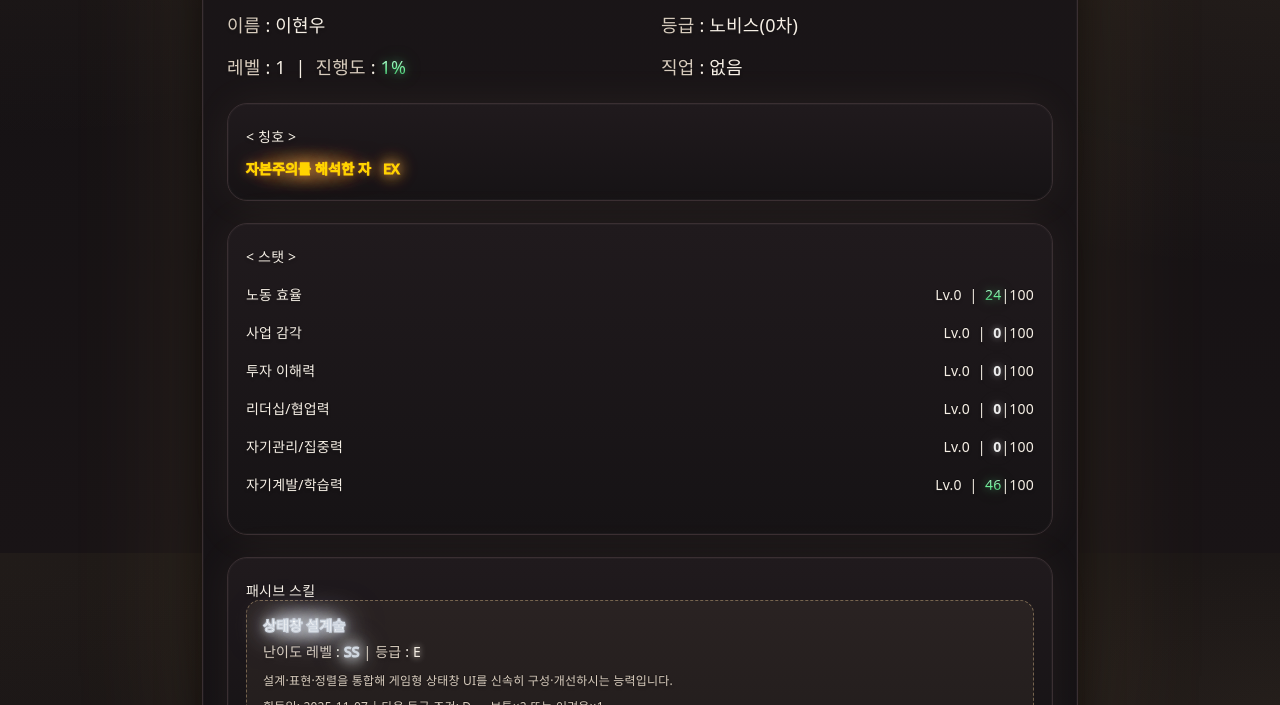
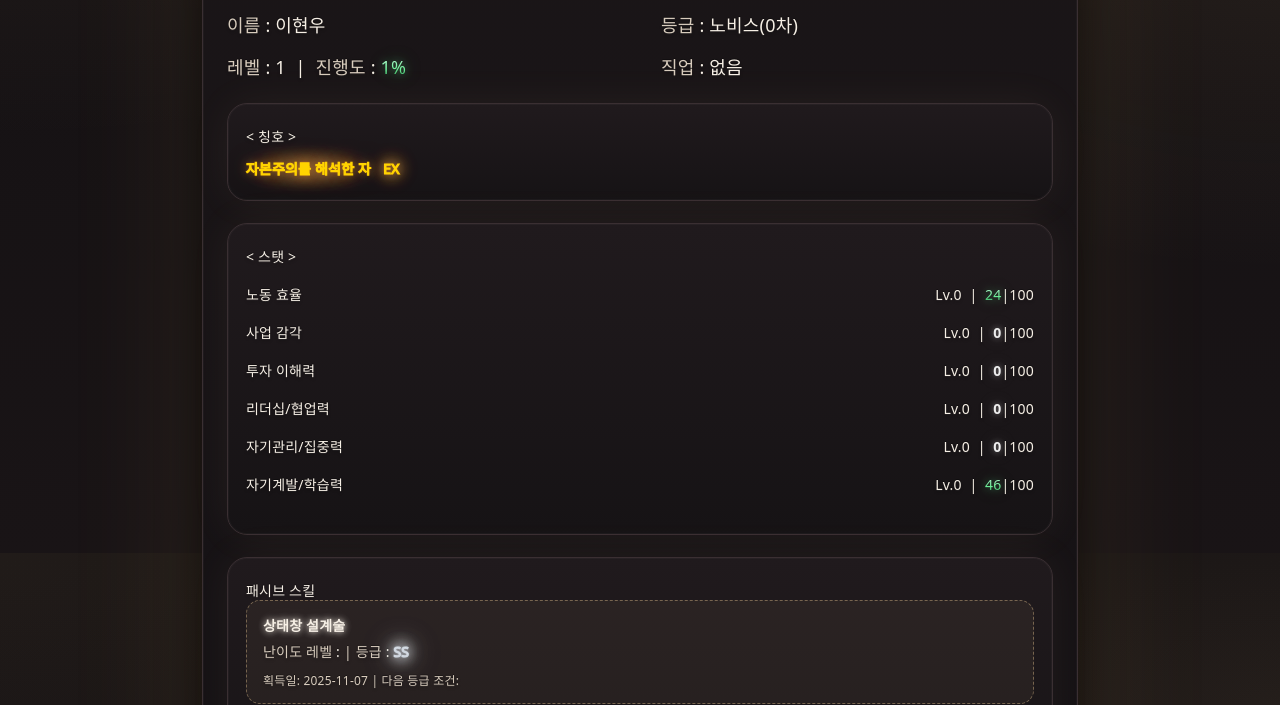
Before and after one commit to l8chw1/status, a plain HTML site: page index.html in a window 1280 px wide. Shown: the part 247-952 px from the top of the page. Drawn offline with Linux system fonts and the light colour scheme.

Commit message:
Refactor script for dynamic status.json loading
Updated the script to fetch and display titles and stats from status.json dynamically, including error handling and rendering of passive skills.

```diff
--- a/index.html
+++ b/index.html
@@ -215,62 +215,90 @@ if ('serviceWorker' in navigator) {
       </div>
     </div>
   </div>
-<!-- 최신 status.json 강제 로딩 -->
 <script>
-(async () => {
-  try {
-    // 캐시 우회 쿼리스트링 + no-store
-    const res = await fetch('status.json?ts=' + Date.now(), { cache: 'no-store' });
-    const S = await res.json();
+(function(){
+  const GRADE_CLASS = { E:'c2', D:'c3', C:'c4', B:'c5', A:'c6', S:'c7', SS:'c8', SSS:'c9', EX:'c10' };
+  const esc = s => String(s||'').replace(/[&<>"]/g,m=>({ '&':'&amp;','<':'&lt;','>':'&gt;','"':'&quot;' }[m]));
 
-    // 칭호 갱신
+  fetch('status.json?ts=' + Date.now(), { cache:'no-store' })
+    .then(r => r.json())
+    .then(S => {
+      // 칭호
       const titleBox = document.querySelector('[aria-label="칭호"]');
       if (titleBox && S.titles && S.titles[0]) {
         const t = S.titles[0];
-      const nameEl  = titleBox.querySelector('span:first-child'); // 칭호명
-      const gradeEl = titleBox.querySelector('span:nth-child(2)'); // 등급(EX)
+        const nameEl  = titleBox.querySelector('span:first-child');
+        const gradeEl = titleBox.querySelector('span:nth-child(2)');
         if (nameEl)  nameEl.textContent  = t.name;
         if (gradeEl) gradeEl.textContent = t.grade;
+        // 칭호 색상(등급 색)
+        if (nameEl && GRADE_CLASS[t.grade])  nameEl.className = GRADE_CLASS[t.grade];
+        if (gradeEl && GRADE_CLASS[t.grade]) gradeEl.className = GRADE_CLASS[t.grade];
       }
 
-    // 스탯 갱신: 좌측 라벨 텍스트로 행을 찾아 오른쪽 숫자 교체
+      // 스탯
       const map = [
-      ['노동 효율',        'labor_efficiency'],
-      ['사업 감각',        'business_sense'],
-      ['투자 이해력',      'investment_knowledge'],
-      ['리더십/협업력',     'leadership_collab'],
-      ['자기관리/집중력',   'self_management'],
-      ['자기계발/학습력',   'self_development']
+        ['노동 효율','labor_efficiency'],
+        ['사업 감각','business_sense'],
+        ['투자 이해력','investment_knowledge'],
+        ['리더십/협업력','leadership_collab'],
+        ['자기관리/집중력','self_management'],
+        ['자기계발/학습력','self_development'],
       ];
       const stats = S.stats || {};
-    const rows = document.querySelectorAll('.is-stats .row');
-
-    function findRow(label){
+      const rows  = document.querySelectorAll('.is-stats .row');
+      const findRow = label => {
         for (const r of rows) {
           const left = r.querySelector('div:first-child');
           if (left && left.textContent.trim() === label) return r;
         }
         return null;
+      };
+      for (const [label, key] of map) {
+        const v = stats[key]; if (!v) continue;
+        const row = findRow(label); if (!row) continue;
+        const right = row.querySelector('div:last-child'); if (!right) continue;
+        right.innerHTML = `Lv.${v.level} &nbsp;|&nbsp; <span class="${v.xp===0?'zero':'colorize'}">${v.xp}</span>|${v.xp_to_level}`;
       }
 
-    for (const [label, key] of map) {
-      const row = findRow(label);
-      const v = stats[key];
-      if (!row || !v) continue;
-      const right = row.querySelector('div:last-child');
-      if (!right) continue;
-      const xpClass = (v.xp === 0) ? 'zero' : 'colorize';
-      right.innerHTML = `Lv.${v.level} &nbsp;|&nbsp; <span class="${xpClass}">${v.xp}</span>|${v.xp_to_level}`;
+      // 전체 레벨
+      if (S.overall) {
+        const overallEl = document.querySelector('.overall-level');
+        if (overallEl) overallEl.textContent = `Lv.${S.overall.level}   (진행도 🟢${S.overall.progress_pct}%)`;
       }
 
-    // 전체 레벨 진행도 요소가 있다면 갱신(선택)
-    const overallEl = document.querySelector('.overall-level');
-    if (overallEl && S.overall) {
-      overallEl.textContent = `Lv.${S.overall.level}   (진행도 🟢${S.overall.progress_pct}%)`;
+      // 패시브 스킬(동적 렌더링)
+      // '패시브 스킬' 배지 있는 섹션을 찾아 목록을 재구성
+      const badges = document.querySelectorAll('.section .badge');
+      let skillsSection = null;
+      for (const b of badges) {
+        if (b.textContent.replace(/\s/g,'') === '패시브스킬') { skillsSection = b.parentElement; break; }
       }
-  } catch (e) {
-    console.error('status.json 로드 실패:', e);
+      if (skillsSection) {
+        // 배지 아래의 기존 .skill 블록을 비우고 목록 컨테이너 생성
+        [...skillsSection.querySelectorAll('.skill')].forEach(n => n.remove());
+        const listWrap = document.createElement('div');
+        listWrap.className = 'skills';
+        const skills = S.skills || [];
+        listWrap.innerHTML = skills.map(s => {
+          const diffCls  = GRADE_CLASS[s.difficulty] || 'c2';
+          const gradeCls = GRADE_CLASS[s.grade]      || 'c2';
+          return `
+            <div class="skill">
+              <div><span class="sk-name ${diffCls}">${esc(s.name)}</span></div>
+              <div style="margin-top:6px"><span class="k">난이도 레벨</span> :
+                <span class="${diffCls}">${esc(s.difficulty)}</span>
+                <span class="k">| 등급</span> :
+                <span class="${gradeCls}">${esc(s.grade)}</span>
+              </div>
+              <div class="k desc" style="margin-top:10px">${esc(s.desc)}</div>
+              <div class="k desc" style="margin-top:8px">획득일: ${esc(s.acquired_at)} | 다음 등급 조건: ${esc(s.next_rank)}</div>
+            </div>`;
+        }).join('');
+        skillsSection.appendChild(listWrap);
       }
+    })
+    .catch(e => console.error('status.json 로드 실패:', e));
 })();
 </script>
 
```
Lines whose indentation alone changed are shown as unchanged.
